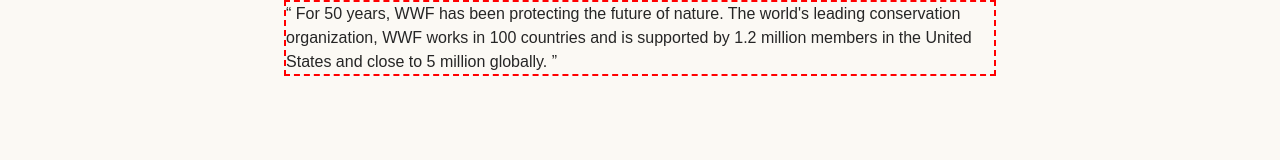
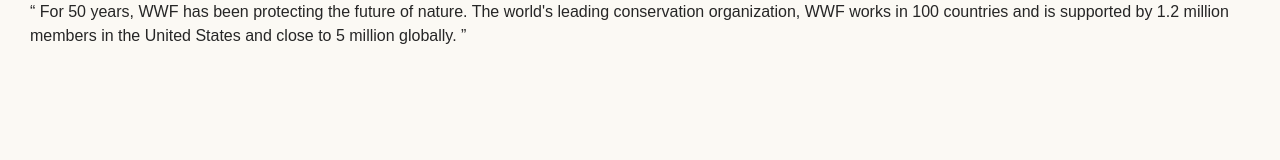
Before and after one commit to anto-amezquita/bare-bones, a website built with Parcel: page quote.html in a window 1280 px wide. Built offline with nearby package versions, Linux system fonts and the light colour scheme.

Commit message:
Update quote.html

```diff
--- a/quote.html
+++ b/quote.html
@@ -26,7 +26,7 @@
 
   <main class="container">
 
-    <blockquote cite="http://www.worldwildlife.org/who/index.html" class="blockquote">
+    <blockquote cite="http://www.worldwildlife.org/who/index.html" class="quote">
       <q>
         For 50 years, WWF has been protecting the future of nature. The world's leading conservation organization, WWF
         works in 100 countries and is supported by 1.2 million members in the United States and close to 5 million
```
